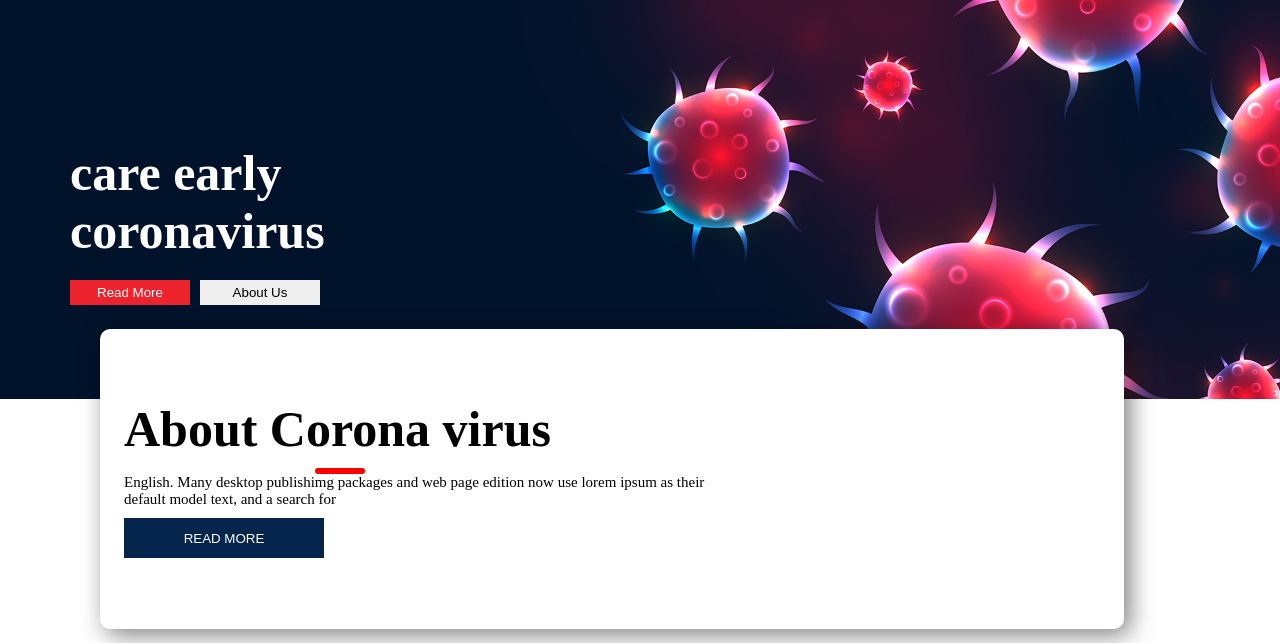
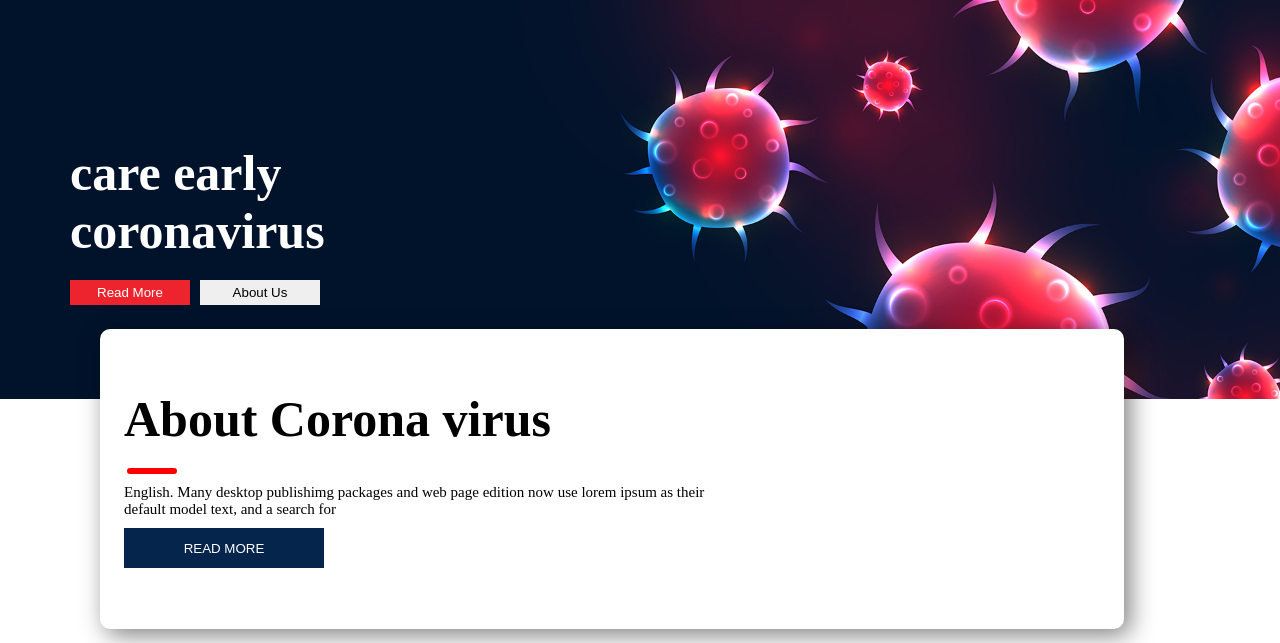
Before and after one commit to Marcelle-Kamaha/site-corona, a plain HTML site: page index.html in a window 1280 px wide. Shown: the part 157-800 px from the top of the page. Drawn offline with Linux system fonts and the light colour scheme.

Commit message:
modification de la partie about

```diff
--- a/index.html
+++ b/index.html
@@ -59,11 +59,11 @@
 
    </div>
     <div class="text-container">
-      <h1 class="bold-text-about">About Corona virus</h1>
-      <div class="contenair-line"><div class="line"></div>
+      <div class="contenair-line"><h1 class="bold-text-about">About Corona virus</h1>
+      <div class="line"></div> </div>
      <p class="text">English. Many desktop publishimg packages and web page edition now use lorem
        ipsum as their default model text, and a search for
-     </p> </div>
+     </p>
      <div class=""><button class="read1">READ MORE</button></div>
 
     </div>
--- a/style/style.css
+++ b/style/style.css
@@ -324,7 +324,7 @@ margin-block-start: 40px;
     width: 100%;
     background-size: cover;
     background-position: center center;
-    max-width: 800px;
+    max-width: 2000px;
     padding-block: 7rem;
     overflow: hidden;
     display: flex;
@@ -411,12 +411,14 @@ padding-inline: 70px;
   flex-direction: column;
   align-items: center;
   justify-content: center;
+  gap: 20px;
 }
 .line{
 border: 3px solid red;
  border-radius: 10px;
  width: 50px;
  margin-left: -160px;
+
 }
 /* gestion du responsive sur tablette */
 @media(min-width:768px){
@@ -424,6 +426,11 @@ border: 3px solid red;
   font-size: initial;
   padding-bottom: 10px;
 }
+.line{
+
+   margin-left: -370px;
+
+  }
 section{
   padding-inline: 24px;
 
```
